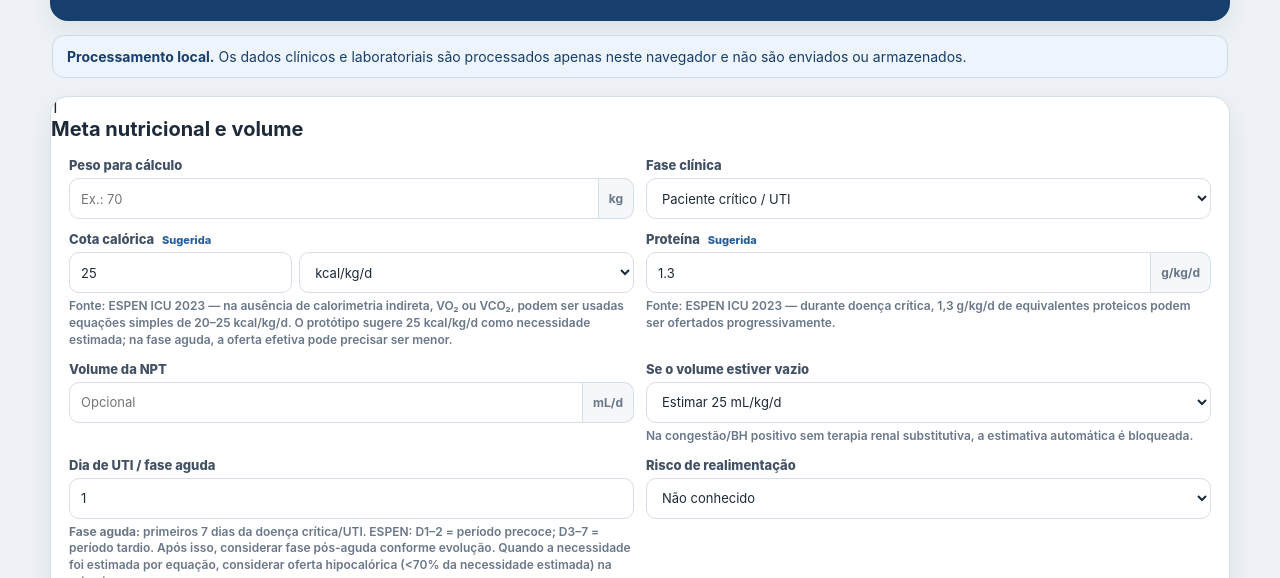
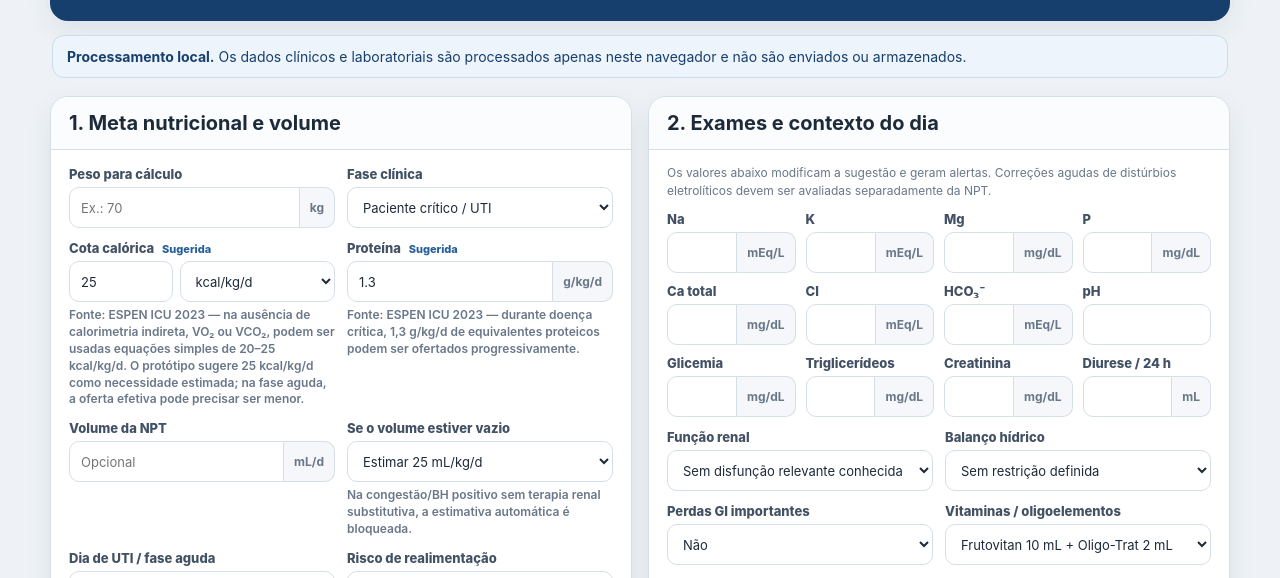
Before and after one commit to W7437/NPT, a plain HTML site: page index.html in a window 1280 px wide. Shown: the part 169-747 px from the top of the page. Drawn offline with Linux system fonts and the light colour scheme.

Commit message:
Update index.html

```diff
--- a/index.html
+++ b/index.html
@@ -26,13 +26,11 @@
       <strong>Processamento local.</strong> Os dados clínicos e laboratoriais são processados apenas neste navegador e não são enviados ou armazenados.
     </div>
 
-  <section class="workspace">
+  <section class="layout input-layout">
     <article class="card module-card">
-      <div class="card-title">
-        <div>
-            <span class="step">1</span>
-            <h2>Meta nutricional e volume</h2>
-        </div>
+      <div class="card-titlebar"><h2>1. Meta nutricional e volume</h2></div>
+
+
 
 
       <div class="form-grid">
```
